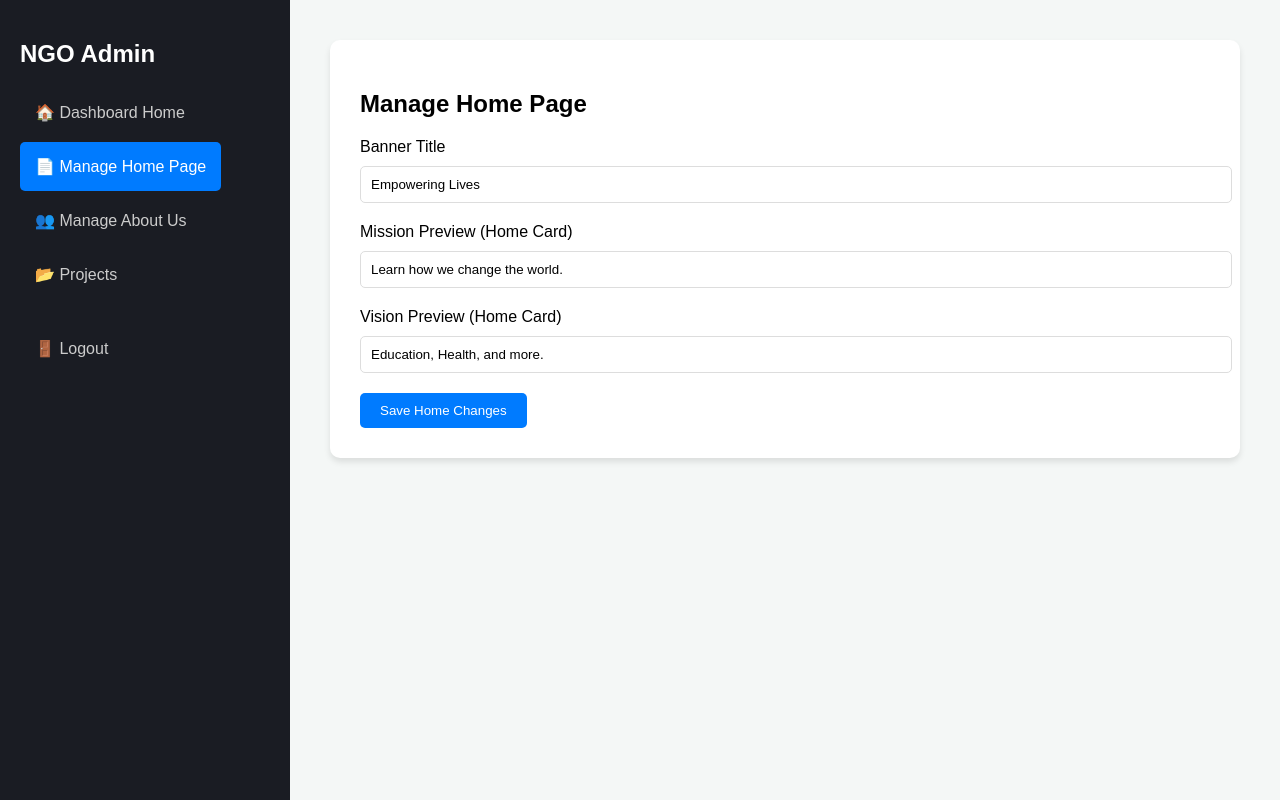
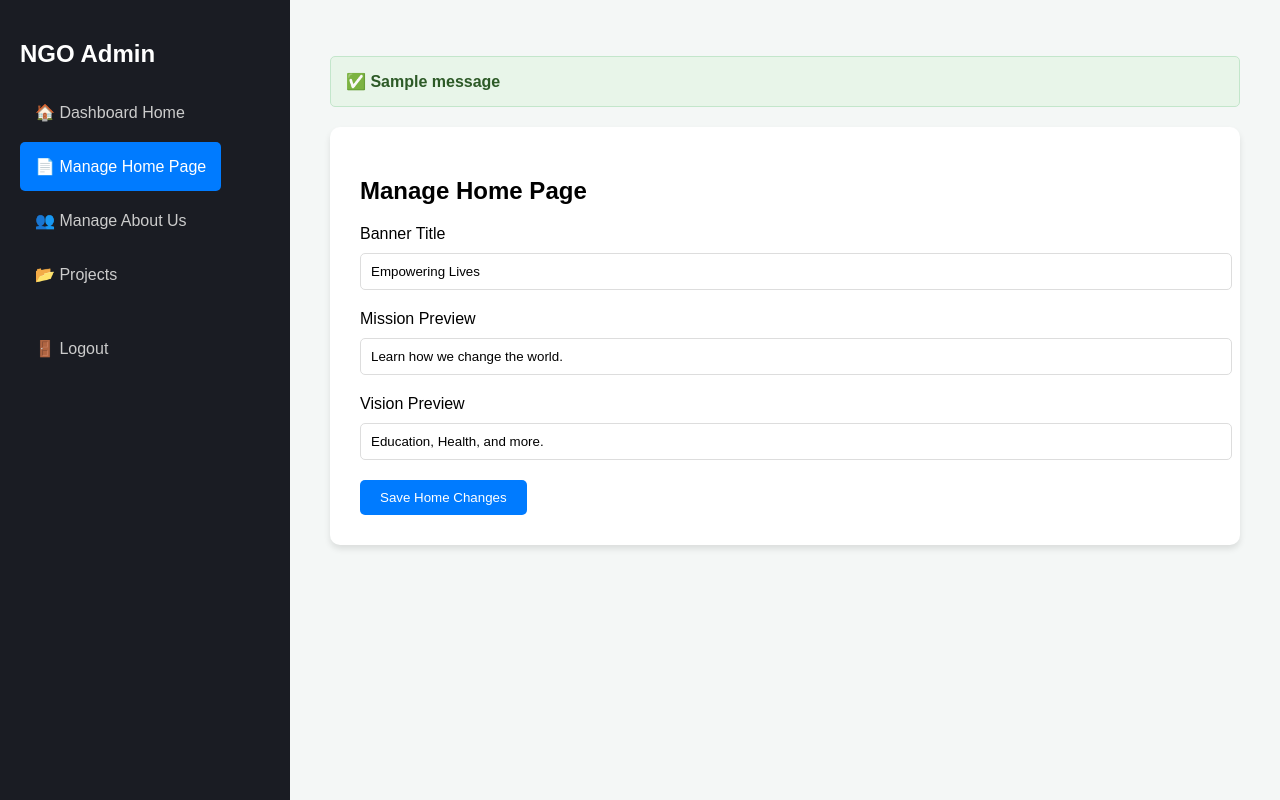
Before and after one commit to AbhishekAgasibagal/NGOSite-, a Flask app: page /admin in a window 1280 px wide, after a click on "📄 Manage Home Page". Run offline with Flask 3, Linux system fonts and the light colour scheme; a user stored in the database is signed in; tables that the repository leaves empty hold one stand-in row (values such as "Sample post"); grey boxes marked "Sample" are stand-in pictures; one stand-in notice (Sample message) is shown.

Commit message:
Update admin_dashboard.html

```diff
--- a/templates/admin_dashboard.html
+++ b/templates/admin_dashboard.html
@@ -19,53 +19,113 @@
     </aside>
 
     <main class="admin-content">
+        {% with messages = get_flashed_messages(with_categories=true) %}
+          {% if messages %}
+            {% for category, message in messages %}
+              <p style="color: #2d5a27; font-weight: bold; background: #e8f5e9; padding: 15px; border-radius: 5px; margin-bottom: 20px; border: 1px solid #c3e6cb;">
+                  {% if category == 'success' %}✅{% else %}❌{% endif %} {{ message }}
+              </p>
+            {% endfor %}
+          {% endif %}
+        {% endwith %}
+
         <section id="home" class="admin-section active">
             <h1>Dashboard Overview</h1>
             <p>Welcome, {{ session['user'] }}! Select an option from the sidebar to begin editing.</p>
-            {% with messages = get_flashed_messages() %}
-              {% if messages %}
-                <p style="color: #2d5a27; font-weight: bold; background: #e8f5e9; padding: 10px; border-radius: 5px; margin-top: 15px;">
-                    ✅ {{ messages[0] }}
-                </p>
-              {% endif %}
-            {% endwith %}
         </section>
 
         <section id="manage-home" class="admin-section" style="display:none;">
             <h1>Manage Home Page</h1>
-            <form method="post">
+            <form method="post" class="admin-card">
                 <label>Banner Title</label>
                 <input type="text" name="banner_title" value="{{ content.banner_title }}">
-
-                <label>Mission Preview (Home Card)</label>
+                <label>Mission Preview</label>
                 <input type="text" name="mission" value="{{ content.mission }}">
-
-                <label>Vision Preview (Home Card)</label>
+                <label>Vision Preview</label>
                 <input type="text" name="vision" value="{{ content.vision }}">
-
                 <button type="submit">Save Home Changes</button>
             </form>
         </section>
 
         <section id="about" class="admin-section" style="display:none;">
             <h1>Manage About Us</h1>
-            <p>Update your NGO's main story and impact statements.</p>
-            <form method="post" style="margin-top: 20px;">
+            <form method="post" class="admin-card">
                 <label>Who are we Statement</label>
-                <textarea name="mission" style="width: 100%; height: 100px; padding: 10px; border-radius: 5px; border: 1px solid #ddd; margin-bottom: 20px;">{{ content.mission }}</textarea>
-
+                <textarea name="mission" style="width: 100%; height: 100px;">{{ content.mission }}</textarea>
                 <label>About us Statement</label>
-                <textarea name="vision" style="width: 100%; height: 100px; padding: 10px; border-radius: 5px; border: 1px solid #ddd; margin-bottom: 20px;">{{ content.vision }}</textarea>
-
+                <textarea name="vision" style="width: 100%; height: 100px;">{{ content.vision }}</textarea>
                 <button type="submit">Update About Page</button>
             </form>
         </section>
 
         <section id="work" class="admin-section" style="display:none;">
-            <h1>Projects</h1>
-            <p>Add or remove NGO work projects.</p>
-            <div style="background: #fff; padding: 20px; border: 1px dashed #ccc; text-align: center; margin-top: 20px;">
-                <p>Project management module coming soon.</p>
+            <h1>Admin - Manage Projects</h1>
+
+            <form action="{{ url_for('save_project') }}" method="POST" enctype="multipart/form-data" class="admin-card">
+                <label>Project Title</label>
+                <input type="text" name="project_title" placeholder="Enter project title" required>
+
+                <label>Description</label>
+                <textarea name="description" placeholder="Enter project description" rows="4"></textarea>
+
+                <label>Status</label>
+                <select name="status">
+                    <option value="Ongoing">Ongoing</option>
+                    <option value="Completed">Completed</option>
+                </select>
+
+                <div style="display: flex; gap: 10px; margin-top: 10px;">
+                    <div style="flex:1;">
+                        <label>Start Date</label>
+                        <input type="date" name="start_date">
+                    </div>
+                    <div style="flex:1;">
+                        <label>End Date</label>
+                        <input type="date" name="end_date">
+                    </div>
+                </div>
+
+                <label style="margin-top: 15px;">Location</label>
+                <input type="text" name="location" placeholder="Enter project location">
+
+                <label style="margin-top: 15px;">Project Image</label>
+                <input type="file" name="project_image" accept="image/*" style="margin-bottom: 10px;">
+
+                <button type="submit" class="save-btn" style="background: #007bff; color: white; margin-top: 10px; width: 100%; padding: 12px; border: none; border-radius: 5px; cursor: pointer;">Save Project</button>
+            </form>
+
+            <h2 style="margin-top: 40px; color: #333;">Existing Projects</h2>
+            <div class="admin-card" style="padding: 0; overflow: hidden;">
+                <table style="width: 100%; border-collapse: collapse; background: white;">
+                    <thead>
+                        <tr style="background: #f4f7f6; text-align: left;">
+                            <th style="padding: 15px; border-bottom: 2px solid #ddd;">Preview</th>
+                            <th style="padding: 15px; border-bottom: 2px solid #ddd;">Title</th>
+                            <th style="padding: 15px; border-bottom: 2px solid #ddd;">Status</th>
+                            <th style="padding: 15px; border-bottom: 2px solid #ddd;">Actions</th>
+                        </tr>
+                    </thead>
+                    <tbody>
+                        {% for project in projects %}
+                        <tr style="border-bottom: 1px solid #eee;">
+                            <td style="padding: 10px;">
+                                {% if project.image %}
+                                    <img src="{{ url_for('static', filename='images/' + project.image) }}" style="width: 50px; height: 50px; object-fit: cover; border-radius: 4px;">
+                                {% else %}
+                                    <div style="width: 50px; height: 50px; background: #eee; border-radius: 4px;"></div>
+                                {% endif %}
+                            </td>
+                            <td style="padding: 15px;">{{ project.title }}</td>
+                            <td style="padding: 15px;"><span style="padding: 4px 8px; border-radius: 4px; background: #e8f5e9;">{{ project.status }}</span></td>
+                            <td style="padding: 15px;">
+                                <a href="/delete_project/{{ project.id }}"
+                                   style="color: #dc3545; text-decoration: none; font-weight: bold;"
+                                   onclick="return confirm('Delete this project?')">🗑️ Delete</a>
+                            </td>
+                        </tr>
+                        {% endfor %}
+                    </tbody>
+                </table>
             </div>
         </section>
     </main>
@@ -75,11 +135,9 @@
 function showSection(id) {
     document.querySelectorAll(".admin-section").forEach(s => s.style.display = "none");
     document.getElementById(id).style.display = "block";
-
     document.querySelectorAll(".menu-btn").forEach(b => b.classList.remove("active"));
-
-    if (event && event.currentTarget) {
-        event.currentTarget.classList.add("active");
+    if (window.event && window.event.currentTarget) {
+        window.event.currentTarget.classList.add("active");
     }
 }
 </script>
```
